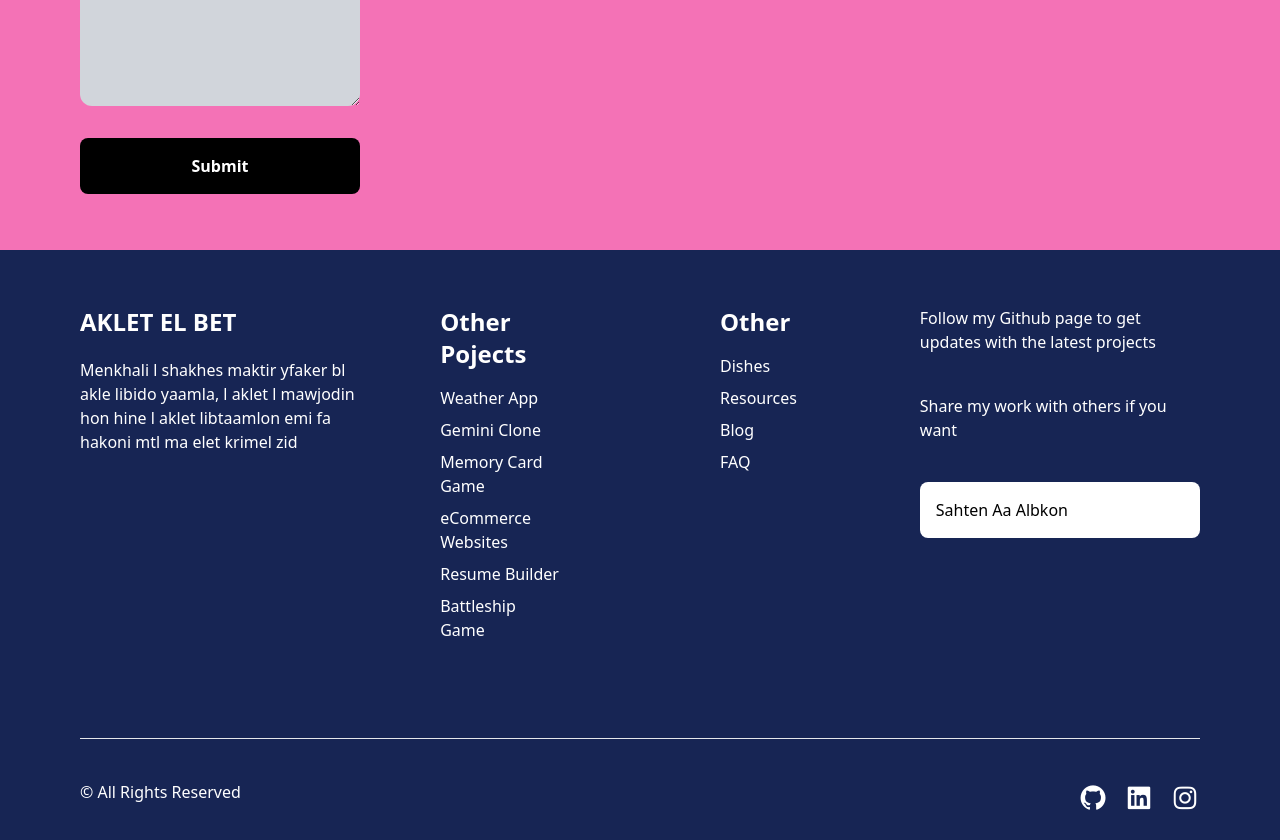
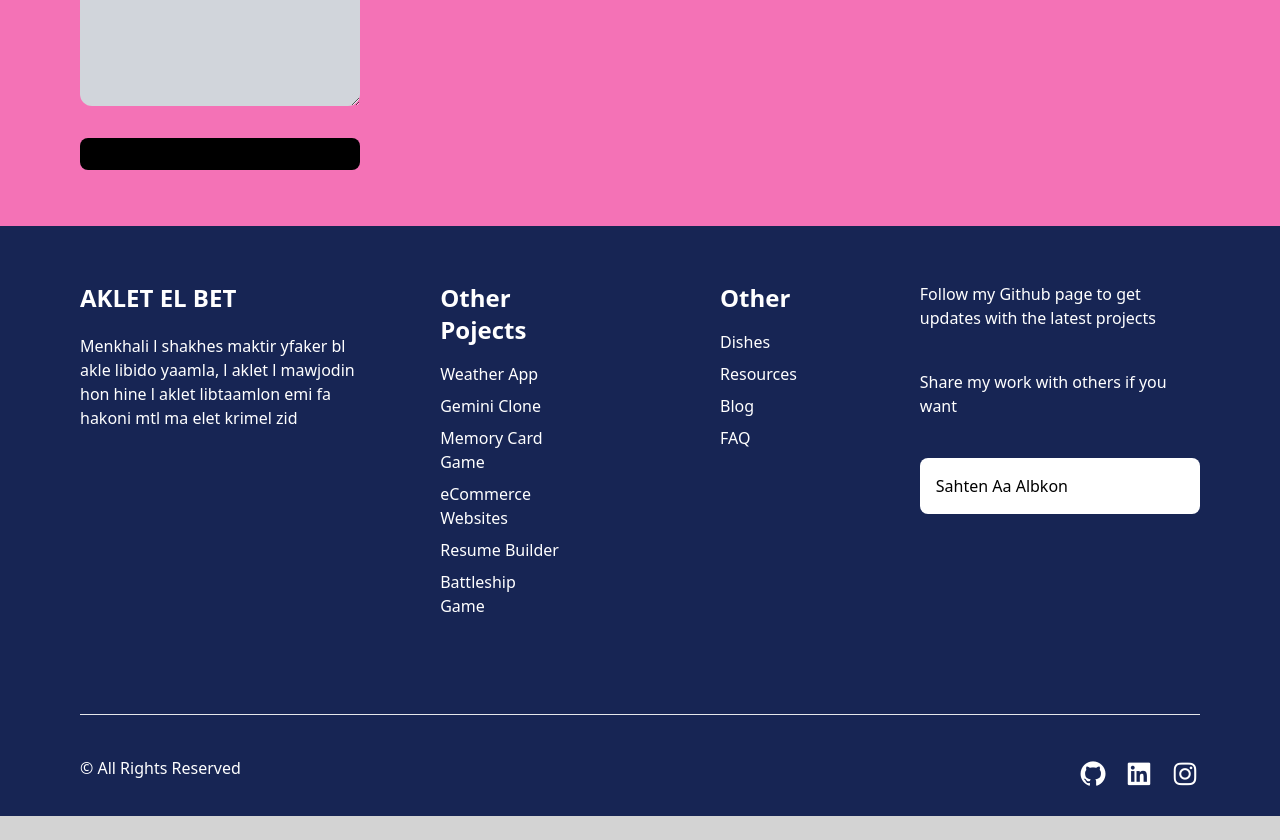
Before and after one commit to codingcreedd/FoodGenerator, a React (Vite) app: page / in a window 1280 px wide. Shown: the part 1820-2660 px from the top of the page. After the commit the page ends 2636 px from the top, so only its background shows below. Built offline with nearby package versions, Linux system fonts and the light colour scheme.

Commit message:
Fix email not sending

```diff
--- a/src/Components/Footer.jsx
+++ b/src/Components/Footer.jsx
@@ -7,7 +7,7 @@ const Footer = () => {
                 <input type="text" name="user_name" id="name" placeholder="Name" className="md:w-[50%] bg-transparent border-b border-b-black pb-4 pc mb-8 outline-none" />
                 <input type="text" name="user_email" id="email" placeholder="Email" className="md:w-[50%] bg-transparent border-b border-b-black pb-4 pc mb-8 outline-none" />
                 <textarea name="message" id="message" cols="30" rows="10" className="md:w-[50%] bg-gray-300 rounded-xl px-4 py-4 pb-4 mb-8 outline-none"></textarea>
-                <button className="bg-black text-white px-8 py-4 md:w-[50%] rounded-lg font-bold max-md:mb-10">Submit</button>
+                <button type="submit" className="bg-black text-white px-8 py-4 md:w-[50%] rounded-lg font-bold max-md:mb-10" value="Send"></button>
             </div>
 
             <div className="flex-1 flex flex-col gap-6">
```
